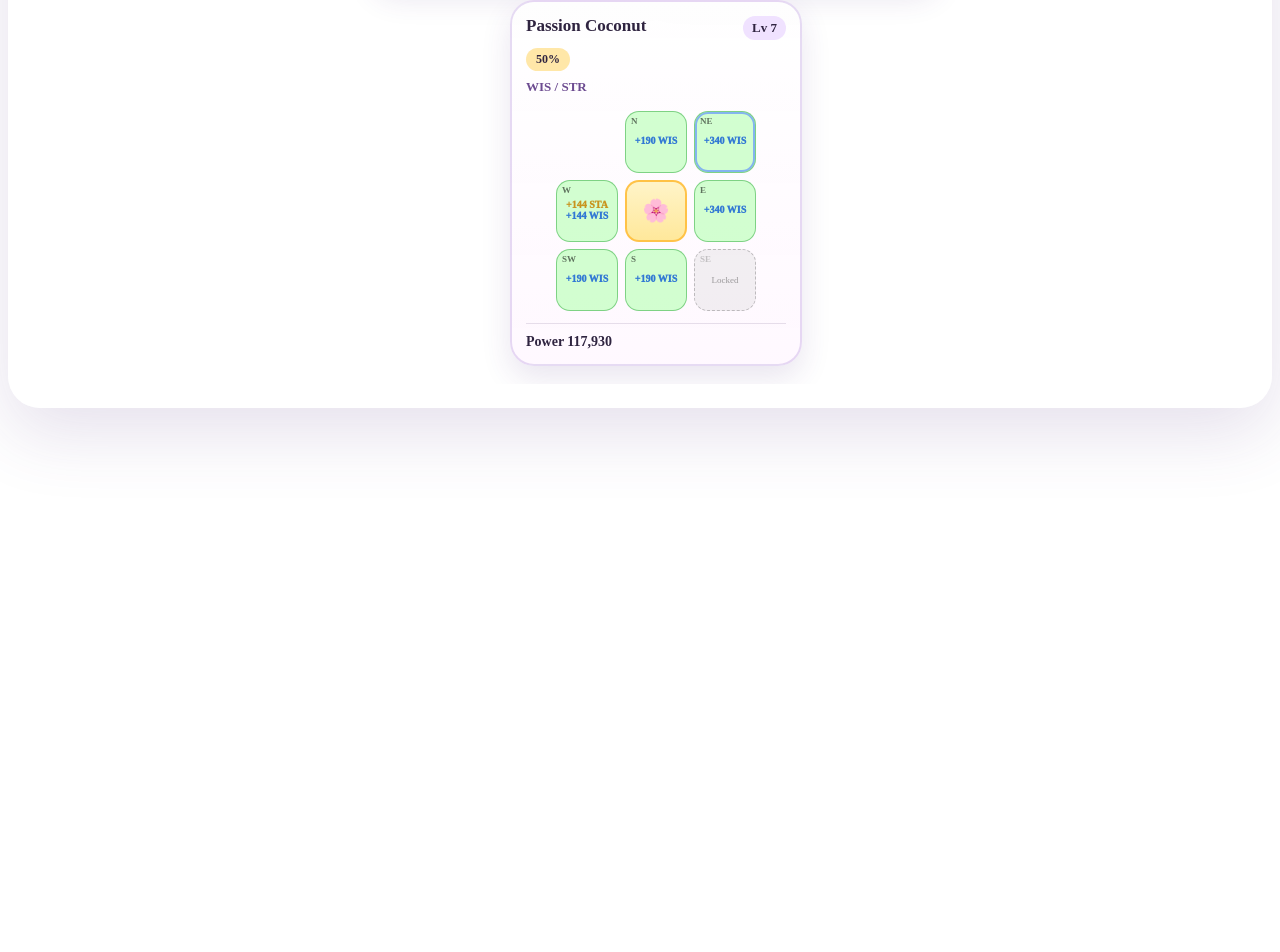
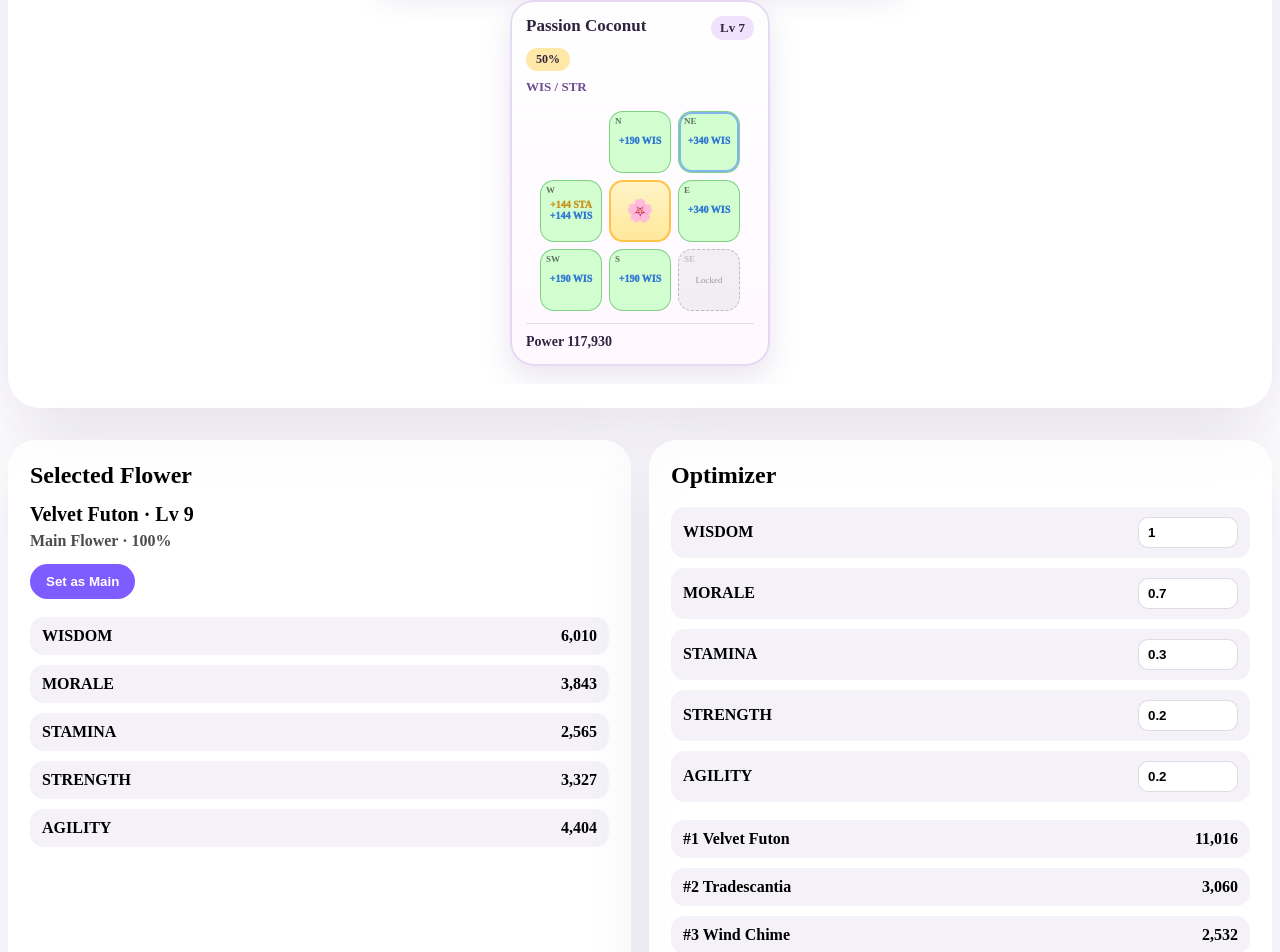
Before and after one commit to mzparulina/flower-guard-tos, a React (Vite) app: page / in a window 1280 px wide. Shown: the part 1837-2789 px from the top of the page. Before the commit the page ends 2277 px from the top, so only its background shows below. Built offline with nearby package versions, Linux system fonts and the light colour scheme.

Commit message:
click/select flower, set as main, optimizer ranking, and the panel layout

```diff
--- a/src/App.tsx
+++ b/src/App.tsx
@@ -1,12 +1,49 @@
+import { useMemo, useState } from "react";
+import GardenCanvas from "./components/GardenCanvas";
 import StatSummary from "./components/StatSummary";
-import GardenCanvas from "./components/GardenCanvas";
+import OptimizerPanel from "./components/OptimizerPanel";
+import StatEditor from "./components/StatEditor";
+import { flowers as initialFlowers, type Flower } from "./data/flowers";
 import "./styles/globals.css";
 
 export default function App() {
+  const [flowers, setFlowers] = useState<Flower[]>(initialFlowers);
+  const [selectedFlowerId, setSelectedFlowerId] = useState<string>("velvet_futon");
+
+  const selectedFlower = useMemo(
+    () => flowers.find(flower => flower.id === selectedFlowerId) ?? flowers[0],
+    [flowers, selectedFlowerId]
+  );
+
+  const setMainFlower = (flowerId: string) => {
+    setFlowers(prev =>
+      prev.map(flower => ({
+        ...flower,
+        role: flower.id === flowerId ? "main" : "sub",
+        absorbRate:
+          flower.id === flowerId ? 1 : flower.level >= 9 ? 0.65 : 0.5
+      }))
+    );
+  };
+
   return (
     <main className="app-shell">
-      <StatSummary />
-      <GardenCanvas />
+      <StatSummary flowers={flowers} />
+
+      <GardenCanvas
+        flowers={flowers}
+        selectedFlowerId={selectedFlowerId}
+        onSelectFlower={setSelectedFlowerId}
+      />
+
+      <div className="tool-grid">
+        <StatEditor
+          flower={selectedFlower}
+          onSetMain={() => setMainFlower(selectedFlower.id)}
+        />
+
+        <OptimizerPanel flowers={flowers} />
+      </div>
     </main>
   );
 }
--- a/src/components/FlowerNode.tsx
+++ b/src/components/FlowerNode.tsx
@@ -3,6 +3,8 @@ import AbsorptionGrid from "./AbsorptionGrid";
 
 type FlowerNodeProps = {
   flower: Flower;
+  selected?: boolean;
+  onClick?: () => void;
 };
 
 const statLabel = {
@@ -10,14 +12,26 @@ const statLabel = {
   wisdom: "WIS",
   morale: "MOR",
   agility: "AGI",
-  stamina: "STA",
+  stamina: "STA"
 };
 
-export default function FlowerNode({ flower }: FlowerNodeProps) {
+export default function FlowerNode({
+  flower,
+  selected = false,
+  onClick
+}: FlowerNodeProps) {
   const isMain = flower.role === "main";
 
   return (
-    <div className={`flower-node ${isMain ? "flower-node-main" : ""}`}>
+    <button
+      type="button"
+      onClick={onClick}
+      className={[
+        "flower-node",
+        isMain ? "flower-node-main" : "",
+        selected ? "flower-node-selected" : ""
+      ].join(" ")}
+    >
       <div className="flower-header">
         <span className="flower-name">{flower.name}</span>
         <span className="flower-level">Lv {flower.level}</span>
@@ -36,6 +50,6 @@ export default function FlowerNode({ flower }: FlowerNodeProps) {
       <div className="flower-power">
         Power {flower.combat.power.toLocaleString()}
       </div>
-    </div>
+    </button>
   );
 }
--- a/src/components/GardenCanvas.tsx
+++ b/src/components/GardenCanvas.tsx
@@ -1,9 +1,19 @@
-import { flowers } from "../data/flowers";
+import type { Flower } from "../data/flowers";
 import FlowerNode from "./FlowerNode";
+
+type GardenCanvasProps = {
+  flowers: Flower[];
+  selectedFlowerId: string;
+  onSelectFlower: (flowerId: string) => void;
+};
 
 const rows = [1, 2, 3, 4, 5];
 
-export default function GardenCanvas() {
+export default function GardenCanvas({
+  flowers,
+  selectedFlowerId,
+  onSelectFlower
+}: GardenCanvasProps) {
   return (
     <section className="garden-canvas">
       <div className="garden-title-block">
@@ -23,7 +33,12 @@ export default function GardenCanvas() {
               className={`flowerbed-row flowerbed-row-${rowFlowers.length}`}
             >
               {rowFlowers.map(flower => (
-                <FlowerNode key={flower.id} flower={flower} />
+                <FlowerNode
+                  key={flower.id}
+                  flower={flower}
+                  selected={flower.id === selectedFlowerId}
+                  onClick={() => onSelectFlower(flower.id)}
+                />
               ))}
             </div>
           );
--- /dev/null
+++ b/src/components/OptimizerPanel.tsx
@@ -0,0 +1,80 @@
+import { useMemo, useState } from "react";
+import type { Flower, StatType } from "../data/flowers";
+
+type OptimizerPanelProps = {
+  flowers: Flower[];
+};
+
+type Weights = Record<StatType, number>;
+
+const statOrder: StatType[] = [
+  "wisdom",
+  "morale",
+  "stamina",
+  "strength",
+  "agility"
+];
+
+const defaultWeights: Weights = {
+  wisdom: 1,
+  morale: 0.7,
+  stamina: 0.3,
+  strength: 0.2,
+  agility: 0.2
+};
+
+function scoreFlower(flower: Flower, weights: Weights) {
+  return statOrder.reduce(
+    (score, stat) => score + flower.stats[stat] * weights[stat],
+    0
+  );
+}
+
+export default function OptimizerPanel({ flowers }: OptimizerPanelProps) {
+  const [weights, setWeights] = useState<Weights>(defaultWeights);
+
+  const ranked = useMemo(() => {
+    return [...flowers]
+      .map(flower => ({
+        flower,
+        score: scoreFlower(flower, weights)
+      }))
+      .sort((a, b) => b.score - a.score);
+  }, [flowers, weights]);
+
+  return (
+    <section className="tool-panel">
+      <h2>Optimizer</h2>
+
+      <div className="weight-grid">
+        {statOrder.map(stat => (
+          <label key={stat} className="weight-row">
+            <span>{stat.toUpperCase()}</span>
+            <input
+              type="number"
+              step="0.1"
+              value={weights[stat]}
+              onChange={event =>
+                setWeights(prev => ({
+                  ...prev,
+                  [stat]: Number(event.target.value)
+                }))
+              }
+            />
+          </label>
+        ))}
+      </div>
+
+      <div className="optimizer-results">
+        {ranked.slice(0, 5).map((item, index) => (
+          <div key={item.flower.id} className="optimizer-row">
+            <span>
+              #{index + 1} {item.flower.name}
+            </span>
+            <strong>{Math.round(item.score).toLocaleString()}</strong>
+          </div>
+        ))}
+      </div>
+    </section>
+  );
+}
--- a/src/components/StatEditor.tsx
+++ b/src/components/StatEditor.tsx
@@ -1,38 +1,49 @@
-import { STAT_TYPES } from "../types/stats";
-import type { SlotStats } from "../types/stats";
+import type { Flower, StatType } from "../data/flowers";
 
-interface Props {
-  value: SlotStats;
-  allowedStats: string[];
-  onChange: (value: SlotStats) => void;
-}
+type StatEditorProps = {
+  flower: Flower;
+  onSetMain: () => void;
+};
 
-export default function StatEditor({
-  value,
-  allowedStats,
-  onChange
-}: Props) {
-  function update(stat: keyof SlotStats, amount: number) {
-    onChange({
-      ...value,
-      [stat]: Math.max(0, amount)
-    });
-  }
+const statOrder: StatType[] = [
+  "wisdom",
+  "morale",
+  "stamina",
+  "strength",
+  "agility"
+];
 
+export default function StatEditor({ flower, onSetMain }: StatEditorProps) {
   return (
-    <div className="grid grid-cols-1 gap-1 stat-editor">
-      {STAT_TYPES.filter(stat => allowedStats.includes(stat)).map(stat => (
-        <label key={stat} className="flex items-center justify-between gap-1 text-[10px]">
-          <span className="uppercase text-slate-400">{stat.slice(0, 3)}</span>
-          <input
-            type="number"
-            min={0}
-            value={value[stat]}
-            onChange={e => update(stat, Number(e.target.value))}
-            className="w-14 rounded border border-slate-700 bg-slate-950 px-1 py-0.5 text-right text-slate-100"
-          />
-        </label>
-      ))}
-    </div>
+    <section className="tool-panel">
+      <h2>Selected Flower</h2>
+
+      <div className="selected-name">
+        {flower.name} · Lv {flower.level}
+      </div>
+
+      <div className="selected-role">
+        {flower.role === "main"
+          ? "Main Flower · 100%"
+          : `Sub Flower · ${Math.round(flower.absorbRate * 100)}%`}
+      </div>
+
+      <button
+        type="button"
+        className="primary-button"
+        onClick={onSetMain}
+      >
+        Set as Main
+      </button>
+
+      <div className="editor-stats">
+        {statOrder.map(stat => (
+          <div key={stat} className="editor-stat-row">
+            <span>{stat.toUpperCase()}</span>
+            <strong>{flower.stats[stat].toLocaleString()}</strong>
+          </div>
+        ))}
+      </div>
+    </section>
   );
 }
--- a/src/components/StatSummary.tsx
+++ b/src/components/StatSummary.tsx
@@ -1,4 +1,8 @@
-import { flowers, type FlowerStats, type StatType } from "../data/flowers";
+import type { Flower, FlowerStats, StatType } from "../data/flowers";
+
+type StatSummaryProps = {
+  flowers: Flower[];
+};
 
 const statOrder: StatType[] = [
   "wisdom",
@@ -16,8 +20,8 @@ const statLabel: Record<StatType, string> = {
   agility: "Agility"
 };
 
-const getTotals = (): FlowerStats => {
-  return flowers.reduce(
+export default function StatSummary({ flowers }: StatSummaryProps) {
+  const totals: FlowerStats = flowers.reduce(
     (total, flower) => ({
       wisdom: total.wisdom + flower.stats.wisdom,
       morale: total.morale + flower.stats.morale,
@@ -33,10 +37,6 @@ const getTotals = (): FlowerStats => {
       agility: 0
     }
   );
-};
-
-export default function StatSummary() {
-  const totals = getTotals();
 
   const totalPower = flowers.reduce(
     (sum, flower) => sum + flower.combat.power,
--- a/src/styles/globals.css
+++ b/src/styles/globals.css
@@ -238,3 +238,91 @@
     grid-template-columns: 260px;
   }
 }
+
+.flower-node {
+  cursor: pointer;
+  text-align: left;
+  font-family: inherit;
+}
+
+.flower-node-selected {
+  outline: 4px solid rgba(106, 90, 255, 0.45);
+  transform: translateY(-2px);
+}
+
+.tool-grid {
+  max-width: 1280px;
+  margin: 0 auto 40px;
+  display: grid;
+  grid-template-columns: 1fr 1fr;
+  gap: 18px;
+}
+
+.tool-panel {
+  padding: 22px;
+  border-radius: 28px;
+  background: rgba(255, 255, 255, 0.72);
+  box-shadow: 0 20px 60px rgba(91, 63, 135, 0.14);
+  backdrop-filter: blur(14px);
+}
+
+.tool-panel h2 {
+  margin: 0 0 14px;
+}
+
+.selected-name {
+  font-size: 20px;
+  font-weight: 900;
+}
+
+.selected-role {
+  margin-top: 6px;
+  opacity: 0.7;
+  font-weight: 700;
+}
+
+.primary-button {
+  margin-top: 14px;
+  border: 0;
+  border-radius: 999px;
+  padding: 10px 16px;
+  background: #7f5cff;
+  color: white;
+  font-weight: 900;
+  cursor: pointer;
+}
+
+.editor-stats,
+.optimizer-results,
+.weight-grid {
+  margin-top: 18px;
+  display: grid;
+  gap: 10px;
+}
+
+.editor-stat-row,
+.optimizer-row,
+.weight-row {
+  display: flex;
+  justify-content: space-between;
+  align-items: center;
+  gap: 12px;
+  padding: 10px 12px;
+  border-radius: 14px;
+  background: rgba(119, 91, 166, 0.08);
+  font-weight: 800;
+}
+
+.weight-row input {
+  width: 80px;
+  border: 1px solid rgba(80, 55, 110, 0.18);
+  border-radius: 10px;
+  padding: 7px 9px;
+  font-weight: 800;
+}
+
+@media (max-width: 860px) {
+  .tool-grid {
+    grid-template-columns: 1fr;
+  }
+}
```
